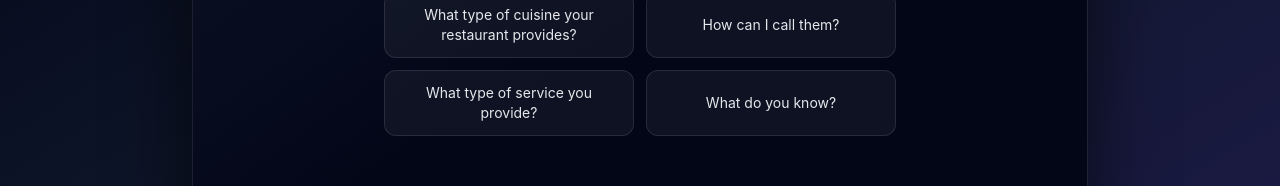
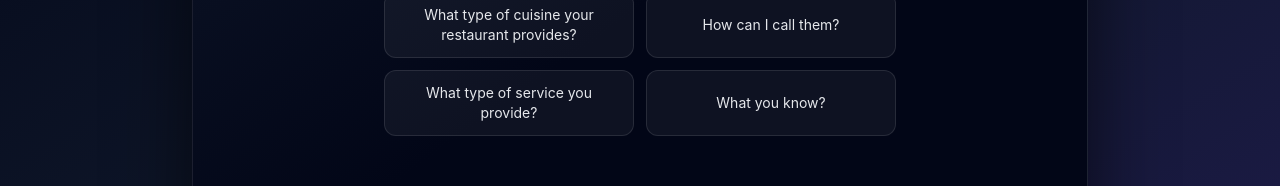
Before and after one commit to dipanshukale/agent-ui, a React (Vite) app in the folder ai-agent/: page / in a window 1280 px wide. Shown: the part 391-577 px from the top of the page. Built offline with nearby package versions, Linux system fonts and the light colour scheme.

Commit message:
paragraph text changes

```diff
--- a/ai-agent/src/components/chatWindow.tsx
+++ b/ai-agent/src/components/chatWindow.tsx
@@ -54,7 +54,7 @@ export default function ChatWindow() {
     "What type of cuisine your restaurant provides?",
     "How can I call them?",
     "What type of service you provide?",
-    "What do you know?"
+    "What you know?"
   ];
 
   return (
```
